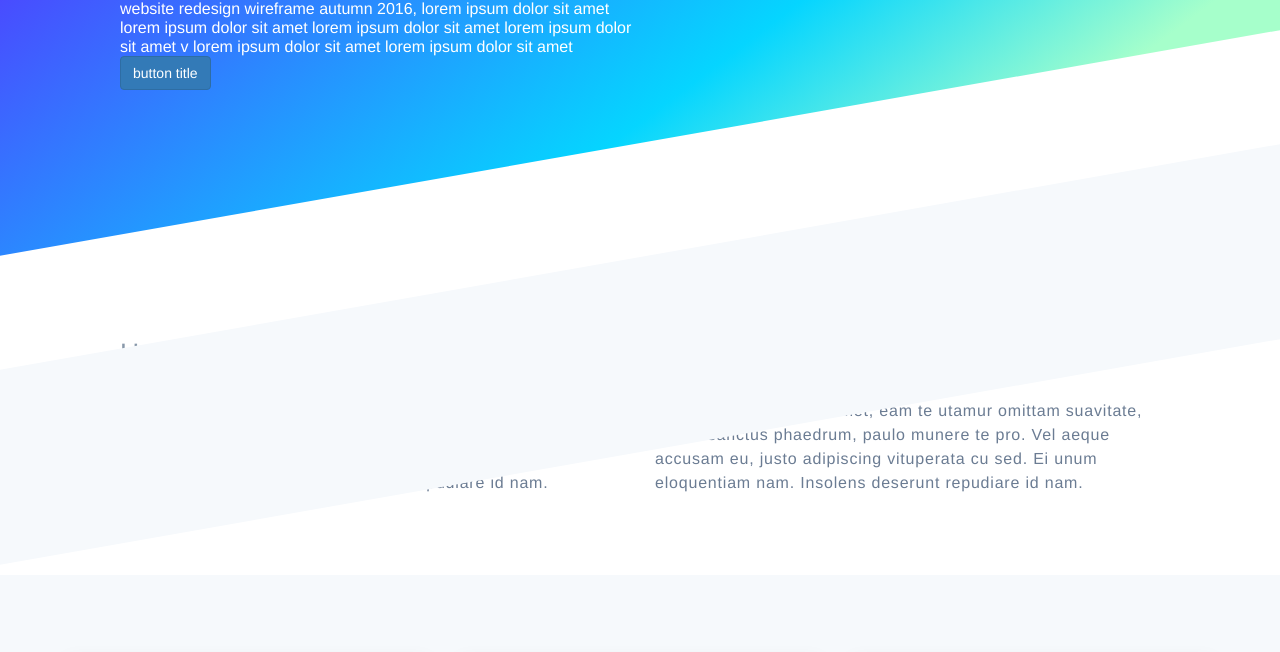
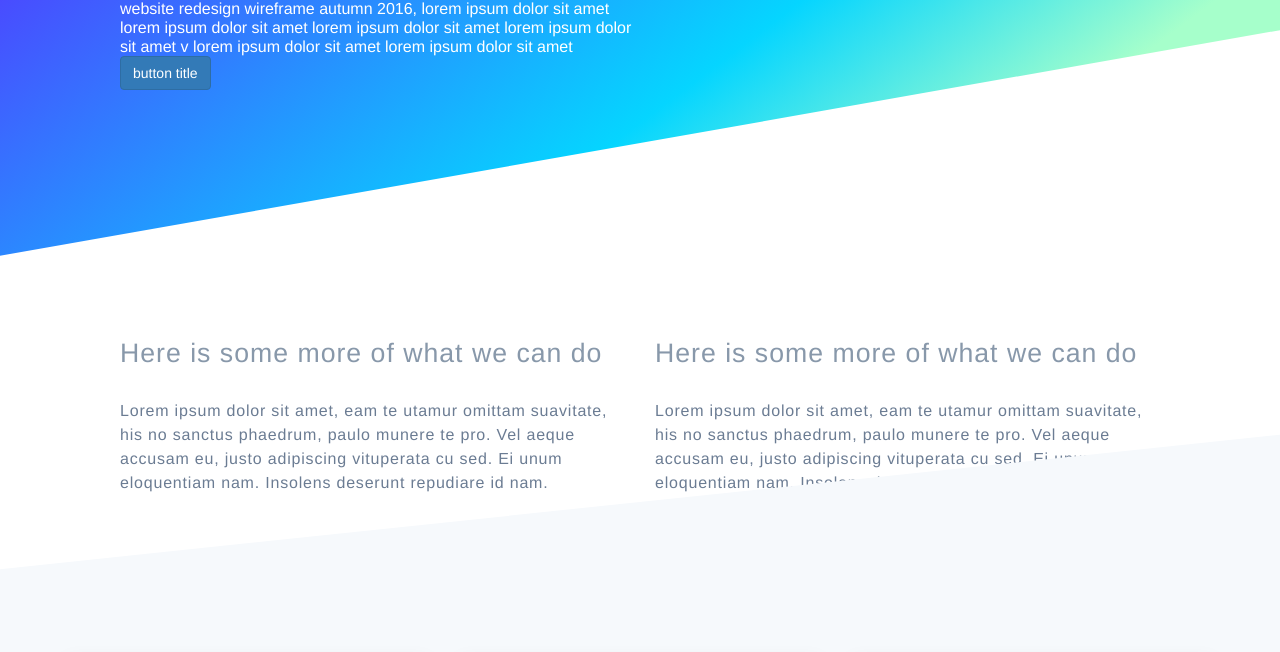
Before and after one commit to daneastpoint/daneastpoint.github.io, a plain HTML site: page index.html in a window 1280 px wide. Shown: the part 294-946 px from the top of the page. Drawn offline with nearby package versions, Linux system fonts and the light colour scheme.

Commit message:
added skew to diagonal section

```diff
--- a/style.css
+++ b/style.css
@@ -18,7 +18,9 @@ body {
 .section-content-has-diagonal-left-to-right {
     height: 195px;
     -webkit-transform: skew(0deg, -10deg);
-    transform: skew(0deg, -10deg);
+    transform: skew(0deg, -6deg);
+    position: relative;
+    bottom: -245px;
 }
 /* CONTAINERS + SECTIONS */
 /* LISTS */
```
